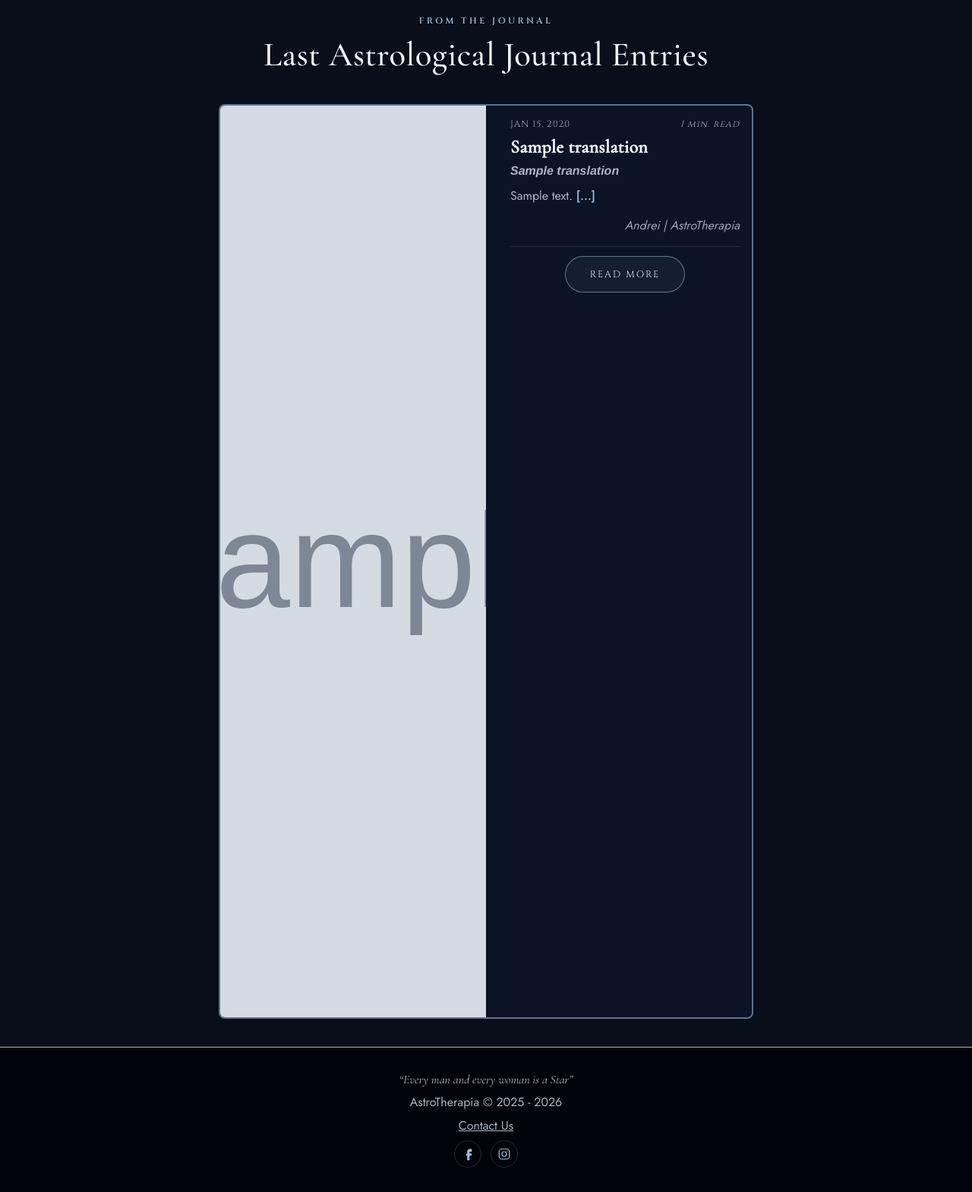
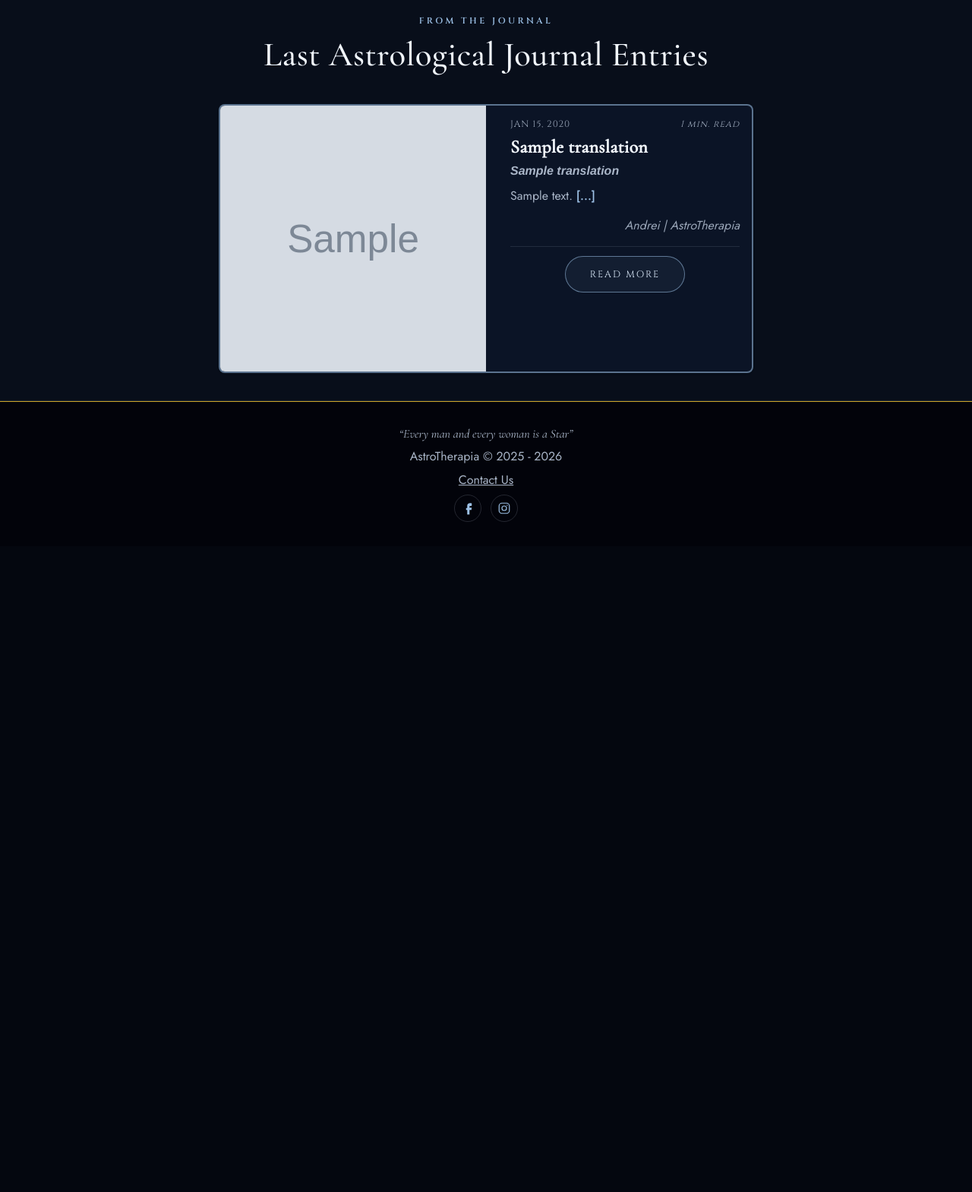
Before and after one commit to vladrosioru/astro, a Laravel app: page /en in a window 1280 px wide. Shown: the part 1117-2686 px from the top of the page at 76% size. After the commit the page ends 1804 px from the top, so only its background shows below. Run offline with Laravel 12, Linux system fonts and the light colour scheme; data comes from the database, SQL or seed files in the repository; tables that the repository leaves empty hold one stand-in row (values such as "Sample post"); grey boxes marked "Sample" are stand-in pictures.

Commit message:
fix(css): set height: auto on card and article cover images

```diff
--- a/public/css/article.css
+++ b/public/css/article.css
@@ -87,6 +87,7 @@
 .article-image img {
   display: block;
   width: 100%;
+  height: auto;
   aspect-ratio: 1 / 1;
   object-fit: cover;
   border-radius: var(--radius);
--- a/public/themes/theme_default/css/skin.css
+++ b/public/themes/theme_default/css/skin.css
@@ -96,6 +96,7 @@ body > nav .nav-dropdown-btn::after { content: '\25be'; color: var(--color-muted
 .card__media {
     display: block;
     width: 100%;
+    height: auto;
     aspect-ratio: 1 / 1;        /* square: the top 2/3 of the card */
     object-fit: cover;          /* fill the square, crop overflow, no distortion */
 }
--- a/public/themes/theme_solarsystem/css/skin.css
+++ b/public/themes/theme_solarsystem/css/skin.css
@@ -166,6 +166,7 @@ a:hover { color: var(--color-accent); }
 .card__media {
     display: block;
     width: 100%;
+    height: auto;
     aspect-ratio: 1 / 1;        /* square: the top 2/3 of the card */
     object-fit: cover;          /* fill the square, crop overflow, no distortion */
 }
```
Also changed, not shown: tests/Unit/ArticleCssTest.php (+10 -0 lines), tests/Unit/JournalCardCssTest.php (+13 -0 lines).
